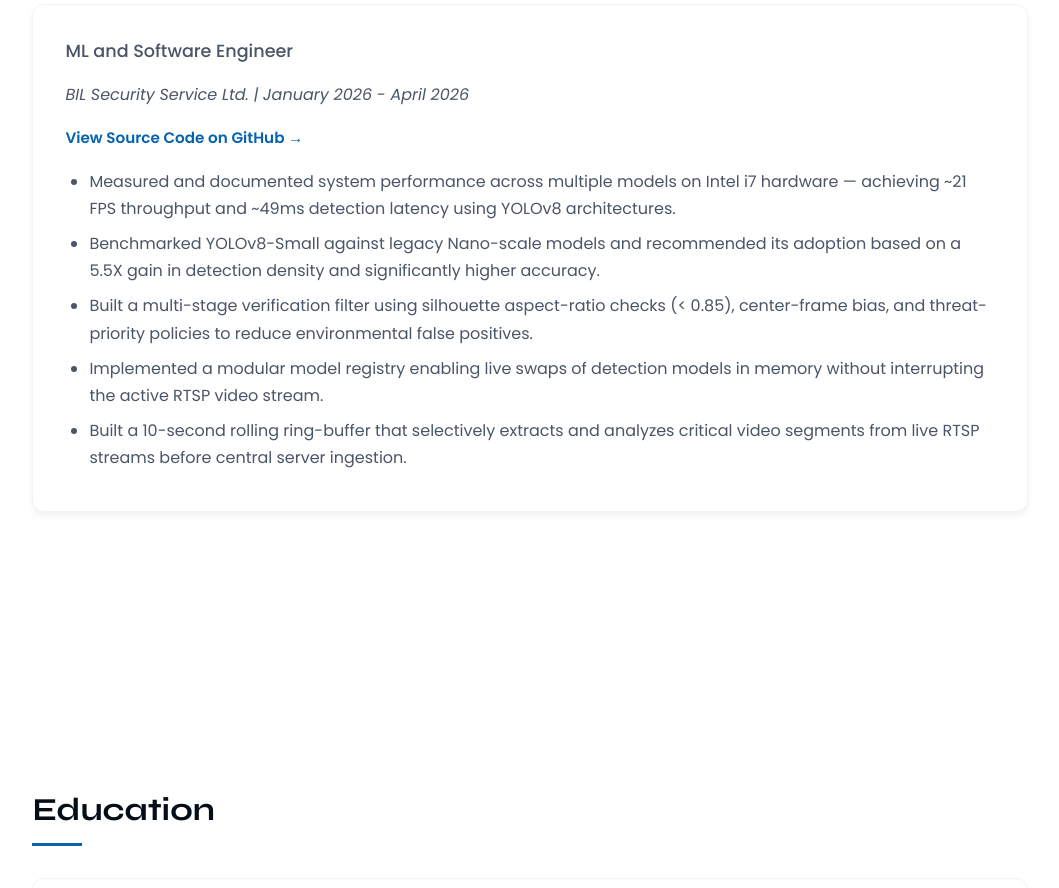
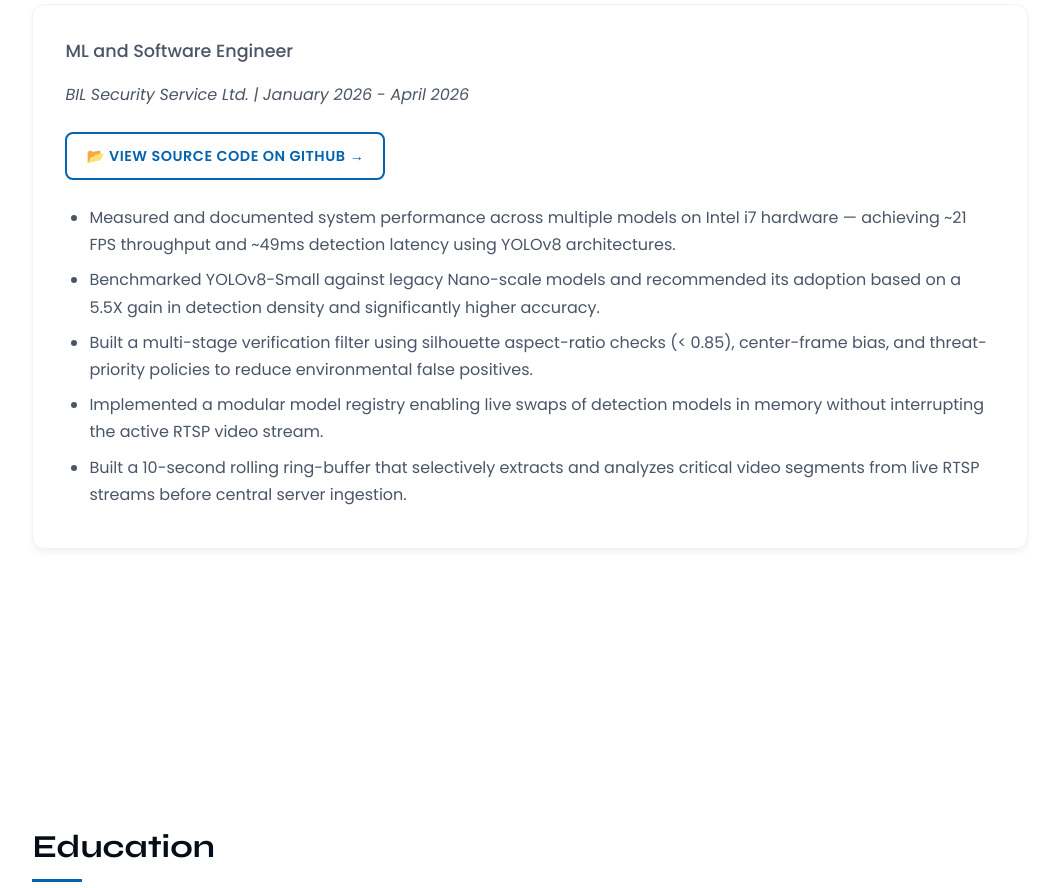
Before and after one commit to subhashyadavon/SubhashYadav, a React (Vite) app: page / in a window 1280 px wide. Shown: the part 2180-3068 px from the top of the page, without its empty margins (150-1209 px from the left). Built offline with nearby package versions, Linux system fonts and the light colour scheme.

Commit message:
Enhance GitHub link styling with 'fancy' button design

```diff
--- a/src/components/Experience/Experience.css
+++ b/src/components/Experience/Experience.css
@@ -65,23 +65,35 @@
 }
 
 .project-link {
-    margin: 1rem 0 !important;
+    margin: 1.5rem 0 !important;
 }
 
 .project-link a {
     color: #0563af;
     text-decoration: none;
     font-weight: 600;
-    font-size: 0.95rem;
+    font-size: 0.9rem;
     display: inline-flex;
     align-items: center;
-    gap: 0.5rem;
-    transition: color 0.2s ease, transform 0.2s ease;
+    gap: 0.6rem;
+    padding: 0.6rem 1.2rem;
+    border: 2px solid #0563af;
+    border-radius: 8px;
+    background: transparent;
+    transition: all 0.3s cubic-bezier(0.4, 0, 0.2, 1);
+    text-transform: uppercase;
+    letter-spacing: 0.5px;
 }
 
 .project-link a:hover {
-    color: #044d88;
-    transform: translateX(5px);
+    color: #fff;
+    background: #0563af;
+    transform: translateY(-2px);
+    box-shadow: 0 4px 12px rgba(5, 99, 175, 0.2);
+}
+
+.project-link a:active {
+    transform: translateY(0);
 }
 
 .experience-tabs, .experience-line, .timeline-dot, .experience-logo {
--- a/src/components/Experience/Experience.jsx
+++ b/src/components/Experience/Experience.jsx
@@ -21,7 +21,7 @@ const Experience = () => {
                 <div className="experience-item">
                     <h4>ML and Software Engineer</h4>
                     <p><em>BIL Security Service Ltd. | January 2026 - April 2026</em></p>
-                    <p className="project-link"><a href="https://github.com/Onyelechie/bil_security_ml" target="_blank" rel="noopener noreferrer">View Source Code on GitHub →</a></p>
+                    <p className="project-link"><a href="https://github.com/Onyelechie/bil_security_ml" target="_blank" rel="noopener noreferrer">📂 View Source Code on GitHub →</a></p>
                     <ul>
                         <li>Measured and documented system performance across multiple models on Intel i7 hardware — achieving ~21 FPS throughput and ~49ms detection latency using YOLOv8 architectures.</li>
                         <li>Benchmarked YOLOv8-Small against legacy Nano-scale models and recommended its adoption based on a 5.5X gain in detection density and significantly higher accuracy.</li>
```
